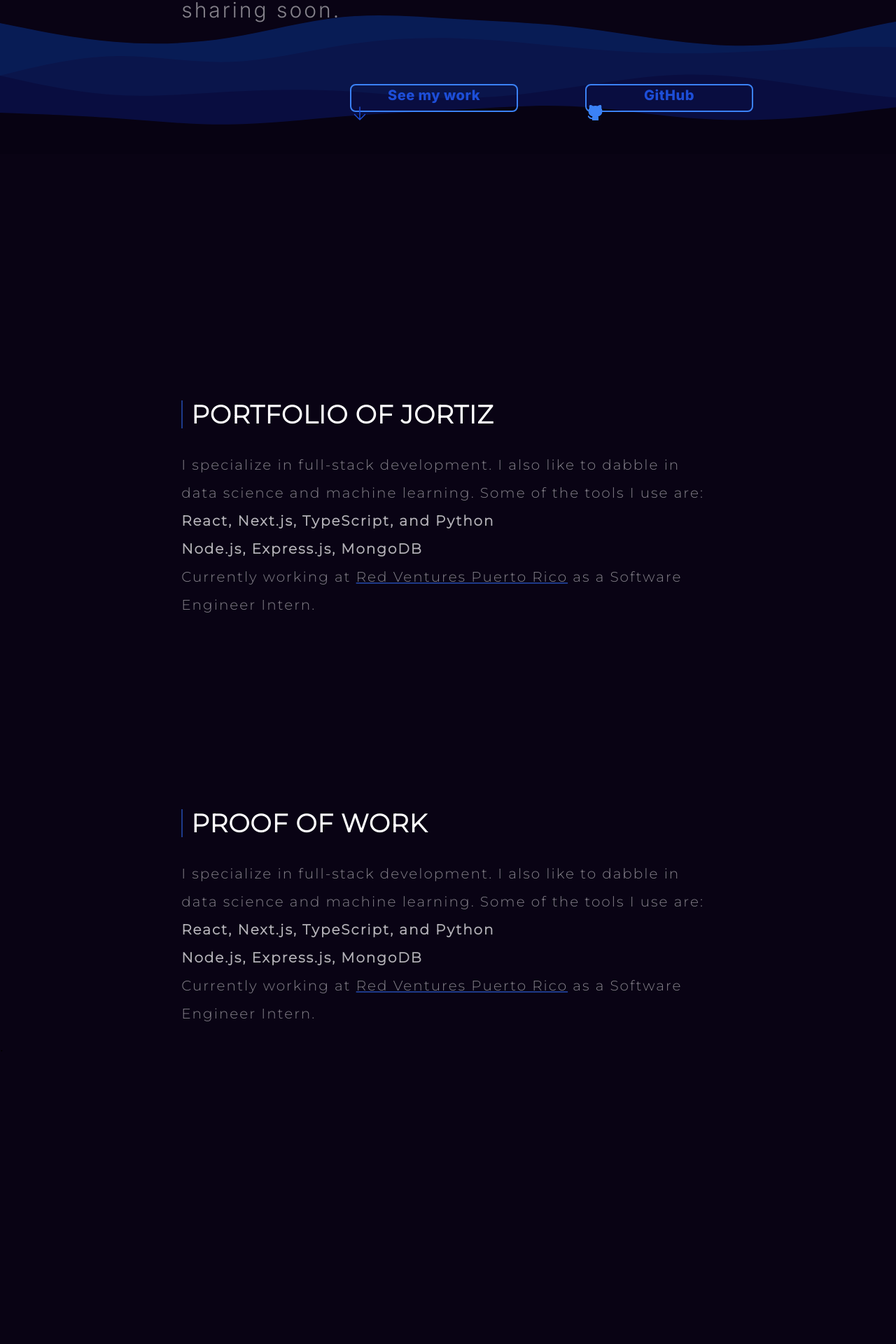
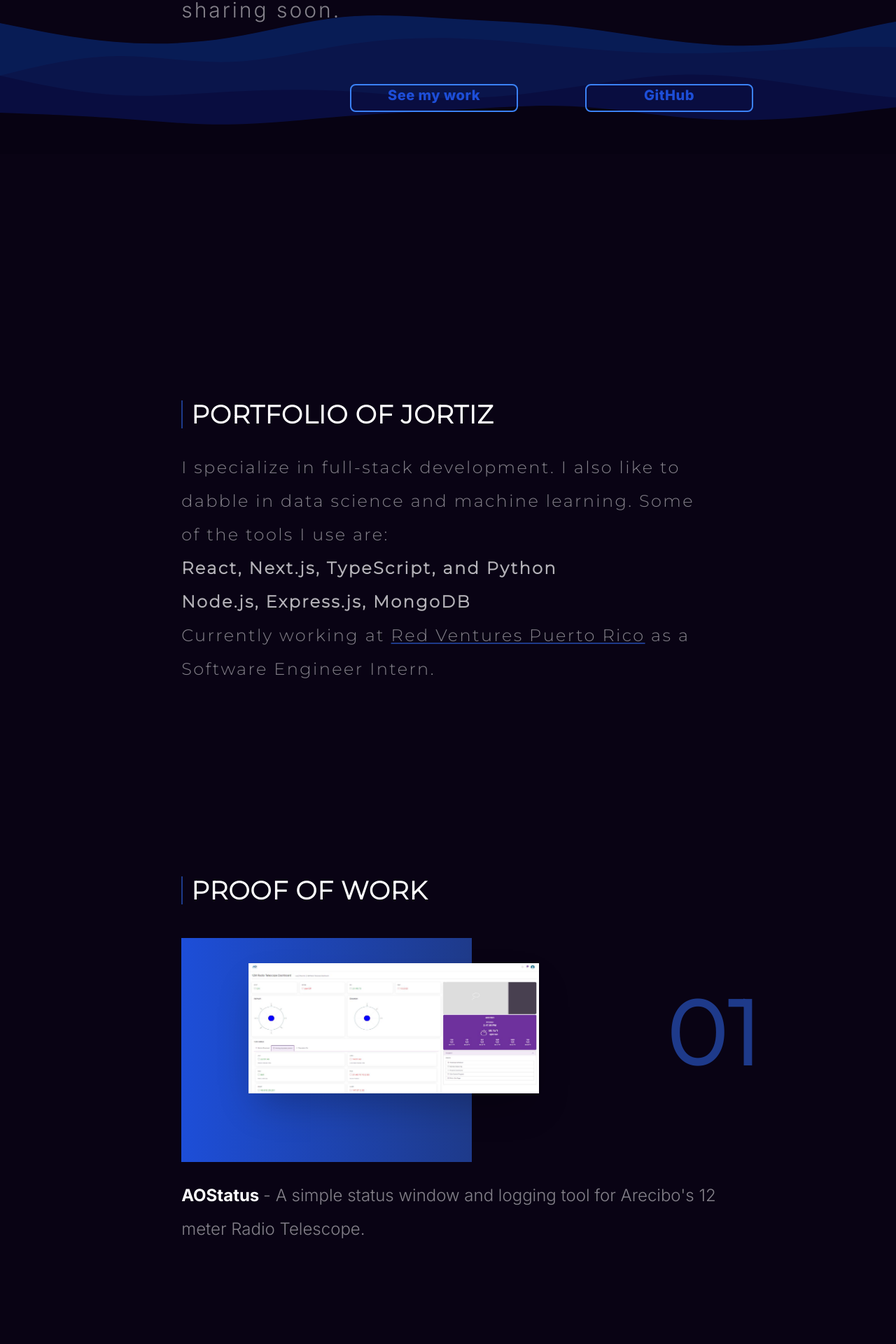
Before and after one commit to jorgeortiz41/jorgeortiz41.github.io, a Next.js app: page / in a window 1280 px wide. Shown: the part 640-2560 px from the top of the page at 70% size. Before the commit the page ends 2148 px from the top, so only its background shows below. Built offline with nearby package versions, Linux system fonts and the light colour scheme; a web font is replaced by a local one.

Commit message:
added some projects to proof of work section

```diff
--- a/app/page.js
+++ b/app/page.js
@@ -71,7 +71,7 @@ export default function Home() {
   return (
     <>
       {/* BELOW IS THE SCROLL ANIMATION */}
-      <motion.div class='fixed top-0 left-0 right-0 h-5 bg-blue-900 origin-[0%]' style={{ scaleX }} />
+      <motion.div class='fixed top-0 left-0 right-0 z-40 h-5 bg-blue-900 origin-[0%]' style={{ scaleX }} />
 
 
       {/* BELOW IS THE FIRST COLUMN WITH THE LOGO */}
@@ -82,7 +82,7 @@ export default function Home() {
           transition={{ duration: 1 }}
         >
           <motion.button
-           class="fixed justify-start mt-24 ml-24 h-10 w-32 ..."
+           class="fixed justify-start mt-24 ml-16 h-10 w-32 ..."
            initial={{ opacity: 0, x: 0 }}
            animate={{ opacity: 1 }}
            transition={{ duration: 1 }}
@@ -131,9 +131,7 @@ export default function Home() {
                 transition={{ type: "spring", stiffness: 400, damping: 17 }}
               >
                 See my work
-                <svg xmlns="http://www.w3.org/2000/svg" fill="none" viewBox="0 0 24 24" strokeWidth={1.5} stroke="currentColor" class="w-6 h-6 m-0">
-                  <path strokeLinecap="round" strokeLinejoin="round" d="M19.5 13.5L12 21m0 0l-7.5-7.5M12 21V3" />
-                </svg>
+
               </motion.div>
               <motion.div
                 class="h-10 w-60 rounded-lg z-40 border-2 border-blue-500 ..."
@@ -141,7 +139,7 @@ export default function Home() {
                 whileTap={{ scale: 0.9 }}
                 transition={{ type: "spring", stiffness: 400, damping: 17 }}
               >
-                GitHub<svg class="h-6 w-6 stroke-blue-500 m-0 stroke-2 fill-blue-500"  viewBox="0 0 24 24">  <path d="M9 19c-5 1.5-5-2.5-7-3m14 6v-3.87a3.37 3.37 0 0 0-.94-2.61c3.14-.35 6.44-1.54 6.44-7A5.44 5.44 0 0 0 20 4.77 5.07 5.07 0 0 0 19.91 1S18.73.65 16 2.48a13.38 13.38 0 0 0-7 0C6.27.65 5.09 1 5.09 1A5.07 5.07 0 0 0 5 4.77a5.44 5.44 0 0 0-1.5 3.78c0 5.42 3.3 6.61 6.44 7A3.37 3.37 0 0 0 9 18.13V22" /></svg>
+                GitHub
               </motion.div>
             </div>
 
--- a/components/Description.js
+++ b/components/Description.js
@@ -24,12 +24,12 @@ function Description() {
     <motion.div
     initial='offscreen'
     whileInView='onscreen'
-    viewport={{ once: true, amount: 0.8 }}
+    viewport={{ once: true, amount: 0.6 }}
     variants={descriptionVariants}
     >
         <div class="row-span-2 text-left w-full mx-0  mt-96 text-4xl text-white font-montserrat font-extrabold tracking-wide ...">
             <h1 class='border-l-2 border-blue-900 pl-3'>PORTFOLIO OF JORTIZ</h1>
-            <div class=" text-left w-full  text-xl font-montserra font-light tracking-widest ...">
+            <div class=" text-left w-full  text-2xl font-montserra font-light tracking-widest ...">
                 <h3 class='leading-loose text-white/50 mr-64 mt-8'>
                     I specialize in full-stack development. I also like to dabble in data science and machine learning.
                     Some of the tools I use are:
--- a/components/ProofWork.js
+++ b/components/ProofWork.js
@@ -1,5 +1,8 @@
+'use client';
+
 import React from 'react'
 import { motion } from 'framer-motion'
+import Image from 'next/image'
 
 const descriptionVariants = {
     offscreen: {
@@ -17,29 +20,98 @@ const descriptionVariants = {
     },
 }
 
+const projects = {
+    "reu": {
+        title: 'AOStatus',
+        description: 'A simple status window and logging tool for Arecibo\'s 12 meter Radio Telescope.',
+        image: '/REU.png',
+    },
+    "todo": {
+        title: 'Todo App',
+        description: 'A simple todo app built with Next/React and Material UI. Uses MongoDB for data storage and has features such as editing, deleting, creating new lists, and categorizing tasks.',
+        image: '/todo.png',
+    },
+};
+
 
 
 function Description() {
   return (
+    <>
         <motion.div
         initial='offscreen'
         whileInView='onscreen'
-    viewport={{ once: true, amount: 0.8 }}
+        viewport={{ once: true, amount: 0.6 }}
         variants={descriptionVariants}
         >
             <div class="row-span-2 text-left w-full mx-0  mt-64 text-4xl text-white font-montserrat font-extrabold tracking-wide ...">
                 <h1 class='border-l-2 border-blue-900 pl-3'>PROOF OF WORK</h1>
-            <div class=" text-left w-full  text-xl font-montserra font-light tracking-widest ...">
-                <h3 class='leading-loose text-white/50 mr-64 mt-8'>
-                    I specialize in full-stack development. I also like to dabble in data science and machine learning.
-                    Some of the tools I use are:
-                    <span class=' block leading-loose text-white/70 font-bold'>React, Next.js, TypeScript, and Python</span>
-                    <span class=' block leading-loose text-white/70 font-bold'>Node.js, Express.js, MongoDB</span>
-                    Currently working at <a class='underline decoration-blue-900 hover:text-blue-900 visited:text-purple-600' href='https://www.redventures.com/' target='_blank'>Red Ventures Puerto Rico</a> as a Software Engineer Intern.
-                </h3>
+                <div class=" flex items-center justify-between mr-48 ...">
+                    <div class="relative flex justify-start mt-12 py-9 h-80 w-6/12 bg-gradient-to-r from-blue-700 to-blue-900 ...">
+                        <div class=" ">
+                        <Image class='absolute object-cover left-24 hover:object-scale-down shadow-2xl' height={500} width={500} src={projects.reu.image} alt='REU Project'  />
                         </div>
                     </div>
+                    <h1 class='text-9xl font-montserrat font-extrabold tracking-wide text-blue-900 ...'>01</h1>
+                </div>
+            </div>
+            <div class="mt-6 text-left w-full  text-2xl font-montserra font-light ...">
+                <h1 class='leading-loose mr-48'>
+                    <span class='font-bold text-white '>{projects.reu.title} </span>
+                    <span class='text-white/50'>- {projects.reu.description}</span>
+                    </h1>
+            </div>
         </motion.div>
+
+        <motion.div
+        initial='offscreen'
+        whileInView='onscreen'
+        viewport={{ once: true, amount: 0.6 }}
+        variants={descriptionVariants}
+        >
+            <div class="row-span-2 text-left w-full mx-0  mt-48 text-4xl text-white font-montserrat font-extrabold tracking-wide ...">
+                <div class=" flex items-center justify-between mr-48 ...">
+                    <div class="relative flex justify-start mt-12 py-9 h-80 w-6/12 bg-gradient-to-r from-blue-700 to-blue-900 ...">
+                        <div class=" ">
+                        <Image class='absolute object-cover left-24 hover:object-scale-down shadow-2xl' height={500} width={500} src={projects.todo.image} alt='REU Project'  />
+                        </div>
+                    </div>
+                    <h1 class='text-9xl font-montserrat font-extrabold tracking-wide text-blue-900 ...'>02</h1>
+                </div>
+            </div>
+            <div class="mt-6 text-left w-full  text-2xl font-montserra font-light ...">
+                <h1 class='leading-loose mr-48'>
+                    <span class='font-bold text-white '>{projects.todo.title} </span>
+                    <span class='text-white/50'>- {projects.todo.description}</span>
+                    </h1>
+            </div>
+        </motion.div>
+
+        <motion.div
+        initial='offscreen'
+        whileInView='onscreen'
+        viewport={{ once: true, amount: 0.6 }}
+        variants={descriptionVariants}
+        >
+            <div class="row-span-2 text-left w-full mx-0  mt-48 text-4xl text-white font-montserrat font-extrabold tracking-wide ...">
+                <div class=" flex items-center justify-between mr-48 ...">
+                    <div class="relative flex justify-start mt-12 py-9 h-80 w-6/12 bg-gradient-to-r from-blue-700 to-blue-900 ...">
+                        <div class=" ">
+                        <Image class='absolute object-cover left-24 hover:object-scale-down shadow-2xl' height={500} width={500} src={projects.reu.image} alt='REU Project'  />
+                        </div>
+                    </div>
+                    <h1 class='text-9xl font-montserrat font-extrabold tracking-wide text-blue-900 ...'>03</h1>
+                </div>
+            </div>
+            <div class="mt-6 text-left w-full  text-2xl font-montserra font-light ...">
+                <h1 class='leading-loose mr-48'>
+                    <span class='font-bold text-white '>{projects.reu.title} </span>
+                    <span class='text-white/50'>- {projects.reu.description}</span>
+                    </h1>
+            </div>
+        </motion.div>
+
+    </>
   )
 }
 
```
Also changed, not shown: public/REU.png (added), public/todo.png (added). Lines whose indentation alone changed are shown as unchanged.
